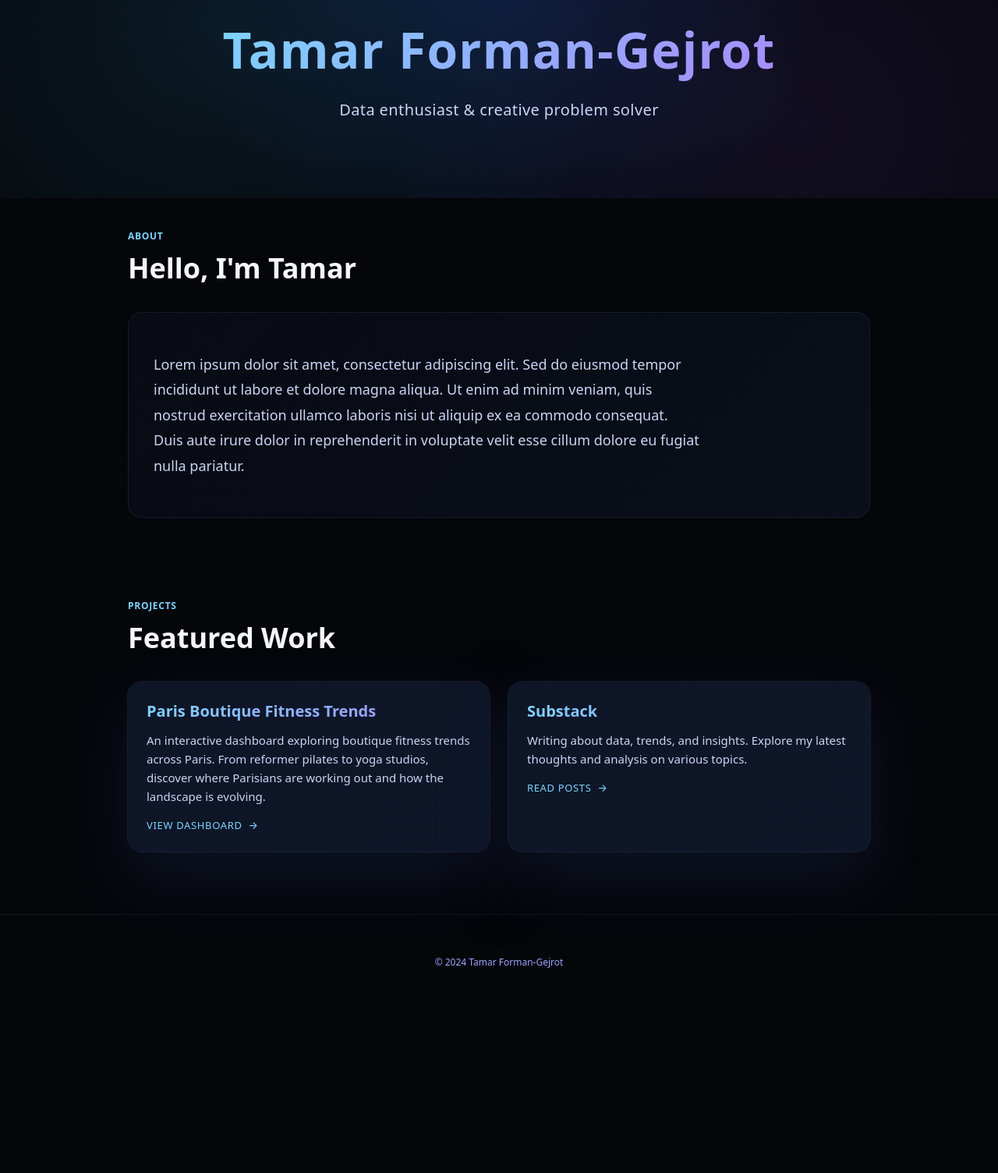
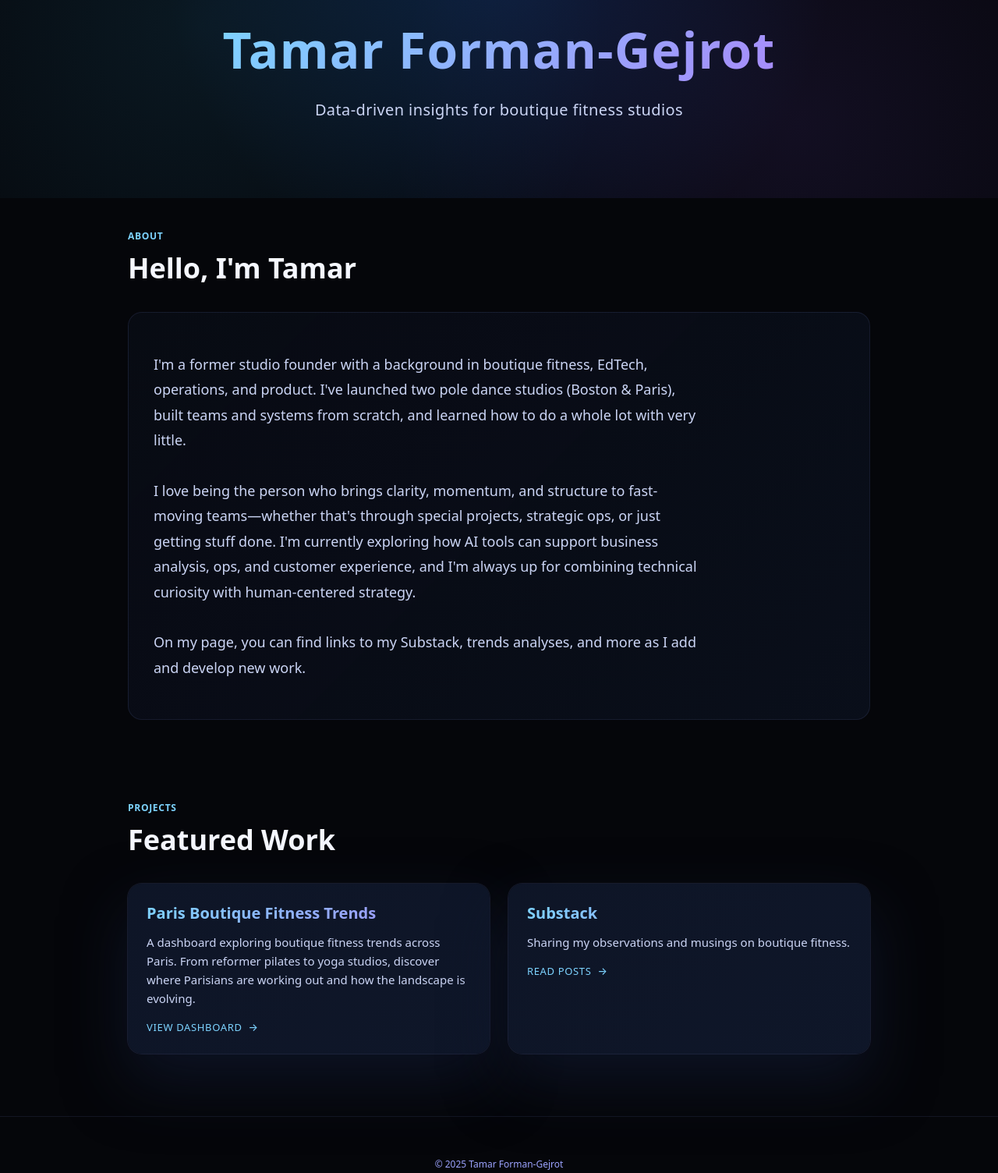
Before and after one commit to tformangejrot/tamar-portfolio, a website: page index.html in a window 1280 px wide. Shown: the part 60-1564 px from the top of the page at 78% size. Before the commit the page ends 1354 px from the top, so only its background shows below. Drawn offline with Linux system fonts and the light colour scheme.

Commit message:
Update homepage content to reflect new focus on boutique fitness insights and adjust footer copyright year to 2025

```diff
--- a/index.html
+++ b/index.html
@@ -227,7 +227,7 @@
   <section class="hero">
     <div class="hero-content">
       <h1>Tamar Forman-Gejrot</h1>
-      <p class="tagline">Data enthusiast & creative problem solver</p>
+      <p class="tagline">Data-driven insights for boutique fitness studios</p>
     </div>
   </section>
 
@@ -239,7 +239,11 @@
     </div>
     <div class="about">
       <p class="section-content">
-        Lorem ipsum dolor sit amet, consectetur adipiscing elit. Sed do eiusmod tempor incididunt ut labore et dolore magna aliqua. Ut enim ad minim veniam, quis nostrud exercitation ullamco laboris nisi ut aliquip ex ea commodo consequat. Duis aute irure dolor in reprehenderit in voluptate velit esse cillum dolore eu fugiat nulla pariatur.
+        I'm a former studio founder with a background in boutique fitness, EdTech, operations, and product. I've launched two pole dance studios (Boston & Paris), built teams and systems from scratch, and learned how to do a whole lot with very little.<br><br>
+
+        I love being the person who brings clarity, momentum, and structure to fast-moving teams—whether that's through special projects, strategic ops, or just getting stuff done. I'm currently exploring how AI tools can support business analysis, ops, and customer experience, and I'm always up for combining technical curiosity with human-centered strategy.<br><br>
+
+        On my page, you can find links to my Substack, trends analyses, and more as I add and develop new work.
       </p>
     </div>
   </section>
@@ -254,7 +258,7 @@
       <a href="work/paris-boutique-fitness-2025" class="project-card">
         <h3>Paris Boutique Fitness Trends</h3>
         <p>
-          An interactive dashboard exploring boutique fitness trends across Paris. From reformer pilates to yoga studios,
+          A dashboard exploring boutique fitness trends across Paris. From reformer pilates to yoga studios,
           discover where Parisians are working out and how the landscape is evolving.
         </p>
         <span class="project-link">View Dashboard</span>
@@ -262,7 +266,7 @@
       <a href="https://substack.com/@tamarformangejrot/posts" target="_blank" rel="noopener noreferrer" class="project-card">
         <h3>Substack</h3>
         <p>
-          Writing about data, trends, and insights. Explore my latest thoughts and analysis on various topics.
+          Sharing my observations and musings on boutique fitness.
         </p>
         <span class="project-link">Read Posts</span>
       </a>
@@ -271,7 +275,7 @@
 
   <!-- Footer -->
   <footer class="footer">
-    <p>© 2024 Tamar Forman-Gejrot</p>
+    <p>© 2025 Tamar Forman-Gejrot</p>
   </footer>
 </body>
 </html>
```
